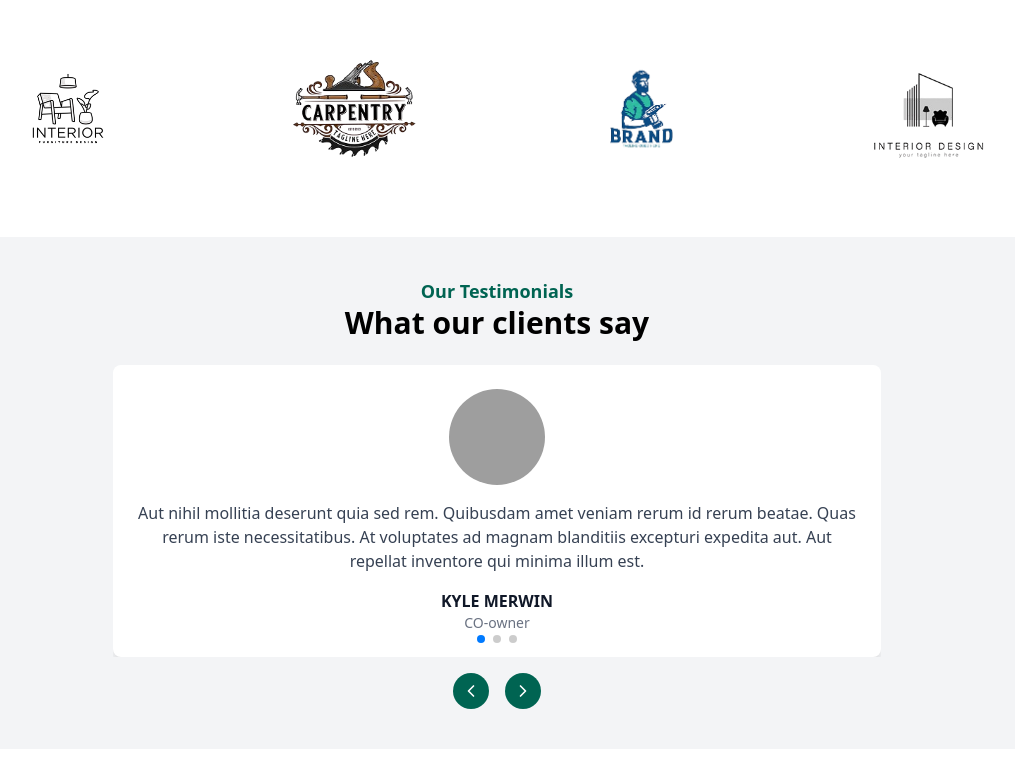
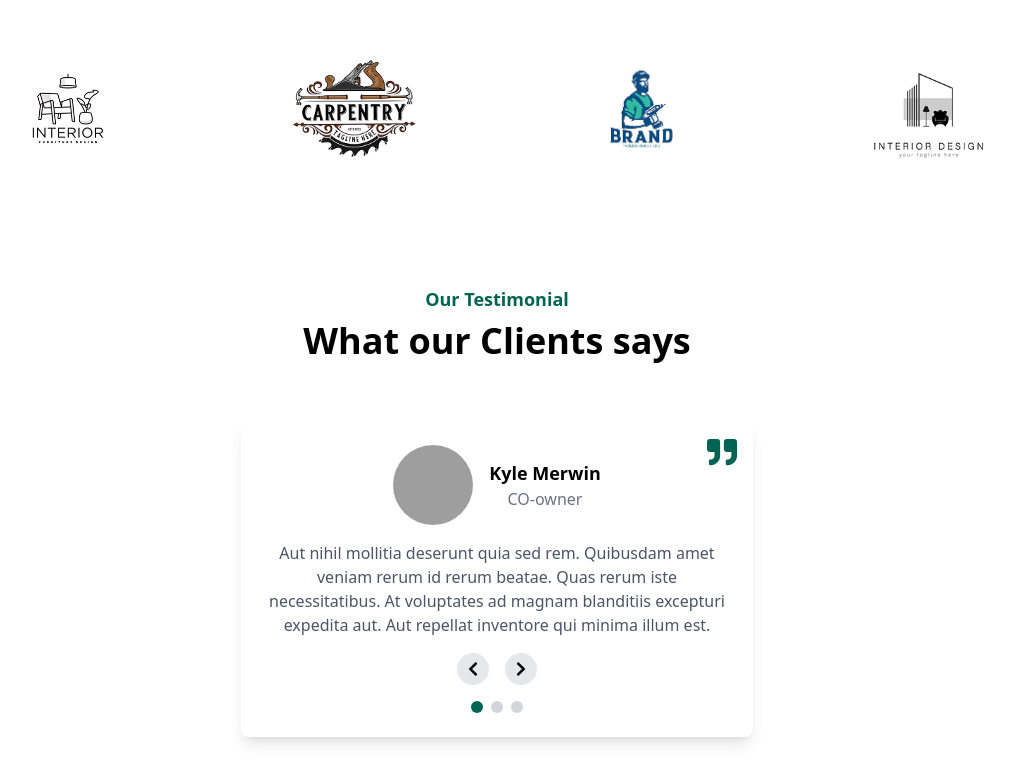
Before and after one commit to saiyam0211/inty-frontend, a React (Vite) app: page / in a window 1280 px wide. Shown: the part 2707-3490 px from the top of the page, without its empty margins (143-1158 px from the left). Before the commit the page ends 3456 px from the top, so only its background shows below. Built offline with nearby package versions, Linux system fonts and the light colour scheme; grey boxes are pictures that could not be loaded.

Commit message:
new testimonial

```diff
--- a/package.json
+++ b/package.json
@@ -14,6 +14,7 @@
     "lucide-react": "^0.475.0",
     "react": "^19.0.0",
     "react-dom": "^19.0.0",
+    "react-icons": "^5.4.0",
     "swiper": "^11.2.3"
   },
   "devDependencies": {
--- a/src/components/Testimonials/Testimonials.jsx
+++ b/src/components/Testimonials/Testimonials.jsx
@@ -1,75 +1,76 @@
 import { useState } from "react";
-import { Swiper, SwiperSlide } from "swiper/react";
-import "swiper/css";
-import "swiper/css/pagination";
-import { Pagination, Navigation } from "swiper/modules";
-import { ChevronLeft, ChevronRight } from "lucide-react";
+import { FaChevronLeft, FaChevronRight, FaQuoteRight } from "react-icons/fa";
 
 const testimonials = [
   {
-    id: 1,
-    image: "https://plus.unsplash.com/premium_photo-1671656349322-41de944d259b?q=80&w=1974&auto=format&fit=crop&ixlib=rb-4.0.3&ixid=M3wxMjA3fDB8MHxwaG90by1wYWdlfHx8fGVufDB8fHx8fA%3D%3D", // Replace with actual image
-    name: "KYLE MERWIN",
+    name: "Kyle Merwin",
     role: "CO-owner",
-    text: "Aut nihil mollitia deserunt quia sed rem. Quibusdam amet veniam rerum id rerum beatae. Quas rerum iste necessitatibus. At voluptates ad magnam blanditiis excepturi expedita aut. Aut repellat inventore qui minima illum est."
+    text: "Aut nihil mollitia deserunt quia sed rem. Quibusdam amet veniam rerum id rerum beatae. Quas rerum iste necessitatibus. At voluptates ad magnam blanditiis excepturi expedita aut. Aut repellat inventore qui minima illum est.",
+    image: "https://plus.unsplash.com/premium_photo-1671656349218-5218444643d8?w=600&auto=format&fit=crop&q=60&ixlib=rb-4.0.3&ixid=M3wxMjA3fDB8MHxzZWFyY2h8OXx8cHJvZmlsZSUyMHBpY3R1cmUlMjBwYXNzcG9ydHxlbnwwfHwwfHx8MA%3D%3D"
   },
   {
-    id: 2,
-    image: "https://plus.unsplash.com/premium_photo-1671656349322-41de944d259b?q=80&w=1974&auto=format&fit=crop&ixlib=rb-4.0.3&ixid=M3wxMjA3fDB8MHxwaG90by1wYWdlfHx8fGVufDB8fHx8fA%3D%3D", // Replace with actual image
-    name: "JANE DOE",
-    role: "Marketing Head",
-    text: "Lorem ipsum dolor sit amet, consectetur adipisicing elit. Dolor, molestiae. Repudiandae consequatur quae ratione minima."
+    name: "Jane Doe",
+    role: "CEO",
+    text: "Lorem ipsum dolor sit amet consectetur adipisicing elit. Magni, expedita? Numquam, illum obcaecati! Quos, hic repudiandae.At voluptates ad magnam blanditiis excepturi expedita aut. Aut repellat inventore qui minima illum est.",
+    image: "https://plus.unsplash.com/premium_photo-1688572454849-4348982edf7d?q=80&w=1976&auto=format&fit=crop&ixlib=rb-4.0.3&ixid=M3wxMjA3fDB8MHxwaG90by1wYWdlfHx8fGVufDB8fHx8fA%3D%3D"
   },
   {
-    id: 3,
-    image: "https://plus.unsplash.com/premium_photo-1671656349322-41de944d259b?q=80&w=1974&auto=format&fit=crop&ixlib=rb-4.0.3&ixid=M3wxMjA3fDB8MHxwaG90by1wYWdlfHx8fGVufDB8fHx8fA%3D%3D", // Replace with actual image
-    name: "JOHN SMITH",
-    role: "CEO",
-    text: "Sed ut perspiciatis unde omnis iste natus error sit voluptatem accusantium doloremque laudantium."
+    name: "John Smith",
+    role: "CTO",
+    text: "Sed ut perspiciatis unde omnis iste natus error sit voluptatem accusantium doloremque laudantium, totam rem aperiam.At voluptates ad magnam blanditiis excepturi expedita aut. Aut repellat inventore qui minima illum est.",
+    image: "https://plus.unsplash.com/premium_photo-1689539137236-b68e436248de?q=80&w=2071&auto=format&fit=crop&ixlib=rb-4.0.3&ixid=M3wxMjA3fDB8MHxwaG90by1wYWdlfHx8fGVufDB8fHx8fA%3D%3D"
   }
 ];
 
-export default function Testimonials() {
+export default function TestimonialSlider() {
+  const [currentIndex, setCurrentIndex] = useState(0);
+
+  const nextTestimonial = () => {
+    setCurrentIndex((prevIndex) => (prevIndex + 1) % testimonials.length);
+  };
+
+  const prevTestimonial = () => {
+    setCurrentIndex((prevIndex) => (prevIndex - 1 + testimonials.length) % testimonials.length);
+  };
+
   return (
-    <div className="w-full flex flex-col items-center py-10 bg-gray-100">
-      <h3 className="text-[#006452] text-lg font-semibold">Our Testimonials</h3>
-      <h2 className="text-3xl font-bold text-center mb-6">What our clients say</h2>
-      <div className="w-full max-w-3xl">
-        <Swiper
-          modules={[Pagination, Navigation]}
-          spaceBetween={50}
-          slidesPerView={1}
-          navigation={{
-            nextEl: ".swiper-button-next",
-            prevEl: ".swiper-button-prev"
-          }}
-          pagination={{ clickable: true }}
-          className="relative"
-        >
-          {testimonials.map((testimonial) => (
-            <SwiperSlide key={testimonial.id}>
-              <div className="flex flex-col items-center bg-white p-6 rounded-lg shadow-lg">
-                <img
-                  src={testimonial.image}
-                  alt={testimonial.name}
-                  className="w-24 h-24 rounded-full mb-4"
-                />
-                <p className="text-gray-700 text-center mb-4">{testimonial.text}</p>
-                <h4 className="font-semibold text-gray-900">{testimonial.name}</h4>
-                <span className="text-gray-500 text-sm">{testimonial.role}</span>
+
+    <section className="py-12 px-6 md:px-12 lg:px-24 text-center  mb-12">
+       <h3 className="text-[#006452] text-lg font-semibold">Our Testimonial</h3>
+      <h2 className="text-2xl md:text-3xl lg:text-4xl font-bold mt-2">What our Clients says</h2>
+
+
+
+      <div className="flex flex-col items-center p-6 max-w-lg mx-auto mt-15 bg-white shadow-lg rounded-lg relative">
+
+
+<div className="flex items-center space-x-4">
+  <img src={testimonials[currentIndex].image} alt={testimonials[currentIndex].name} className="w-20 h-20 rounded-full" />
+  <div>
+    <h3 className="text-lg font-semibold">{testimonials[currentIndex].name}</h3>
+    <p className="text-gray-500">{testimonials[currentIndex].role}</p>
   </div>
-            </SwiperSlide>
-          ))}
-        </Swiper>
-        <div className="flex justify-center gap-4 mt-4">
-          <button className="swiper-button-prev p-2 bg-[#006452] text-white rounded-full">
-            <ChevronLeft size={20} />
+</div>
+<p className="mt-4 text-gray-600 text-center">{testimonials[currentIndex].text}</p>
+<FaQuoteRight className="text-[#006452] text-3xl absolute top-4 right-4" />
+<div className="flex mt-4 space-x-4">
+  <button onClick={prevTestimonial} className="p-2 bg-gray-200 rounded-full hover:bg-gray-300">
+    <FaChevronLeft />
   </button>
-          <button className="swiper-button-next p-2 bg-[#006452] text-white rounded-full">
-            <ChevronRight size={20} />
+  <button onClick={nextTestimonial} className="p-2 bg-gray-200 rounded-full hover:bg-gray-300">
+    <FaChevronRight />
   </button>
 </div>
+<div className="flex space-x-2 mt-4">
+  {testimonials.map((_, index) => (
+    <div
+      key={index}
+      className={`w-3 h-3 rounded-full ${index === currentIndex ? "bg-[#006452]" : "bg-gray-300"}`}
+    ></div>
+  ))}
 </div>
 </div>
+    </section>
+
   );
 }
```
Also changed, not shown: 1 other file (tests, documents, lock files or other folders). Lines whose indentation alone changed are shown as unchanged.
